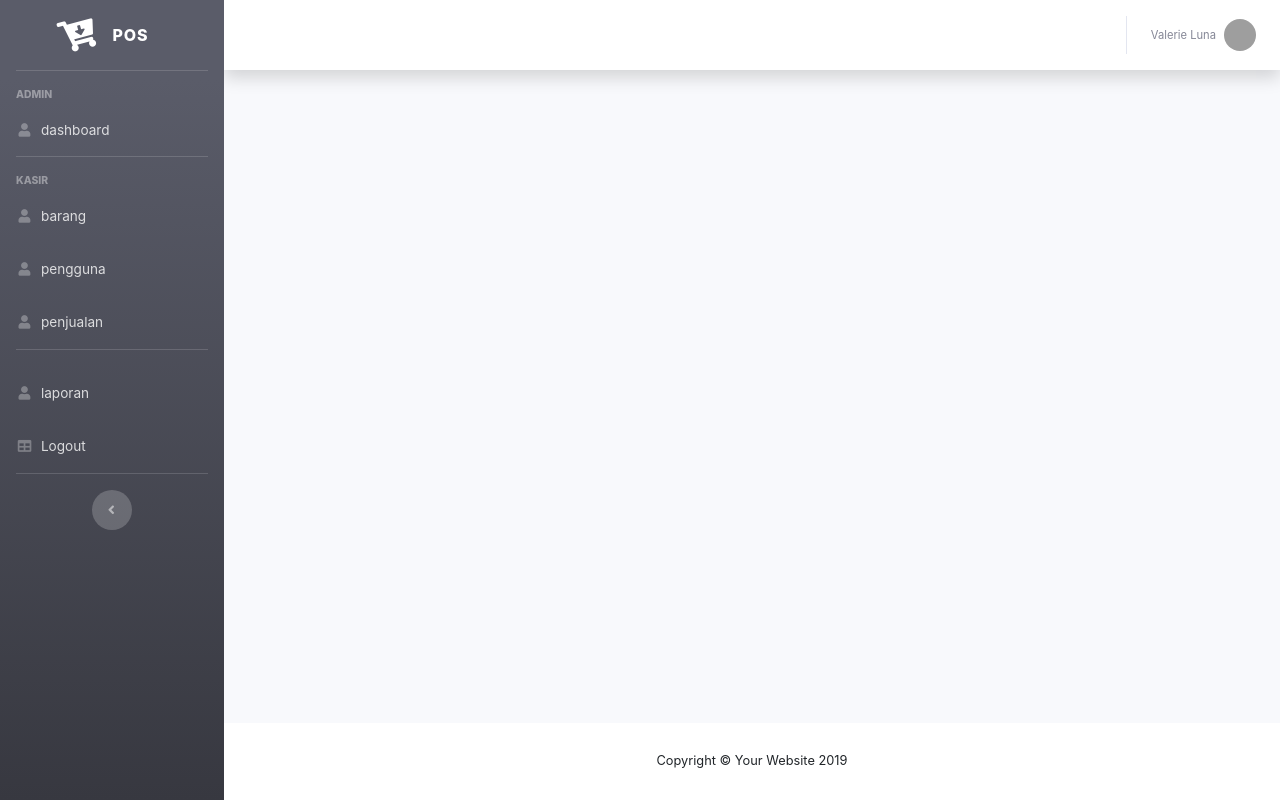
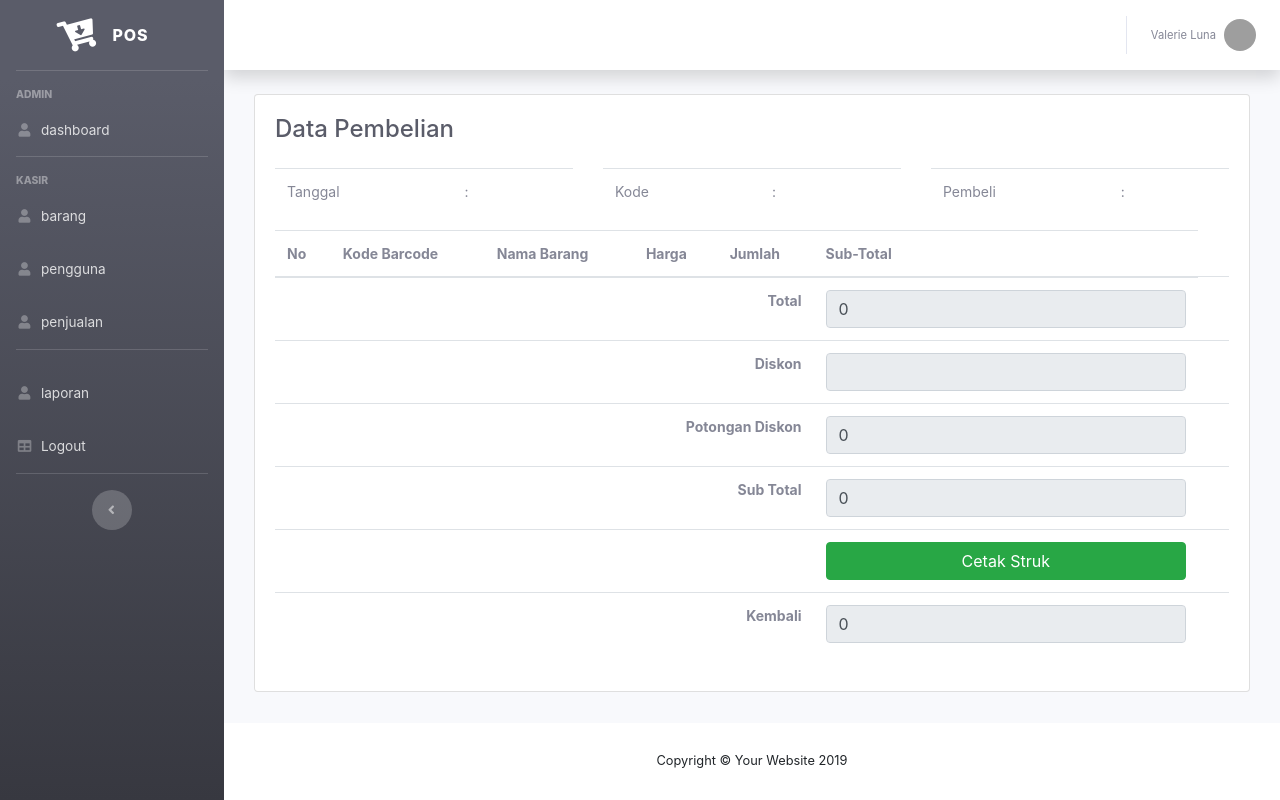
Before and after one commit to diky-satria/point-of-sale-native, a PHP site: page /index.php?halaman=pembelian in a window 1280 px wide. Run offline with PHP 8.4, Linux system fonts and the light colour scheme; the visitor is signed in with stand-in values (Sample User, id 1); data that the repository does not hold is empty; some libraries are stand-ins or nearby versions; grey boxes are pictures that could not be loaded.

Commit message:
membaut fitur halaman struk

```diff
--- a/footer.php
+++ b/footer.php
@@ -61,8 +61,8 @@
 		if(!isNaN(hasil)){
 			document.getElementById('kembali').value = hasil;
 		}
+	}
 
-	}
   </script>
 
 </body>
--- a/index.php
+++ b/index.php
@@ -223,6 +223,9 @@
                 if($_GET['halaman'] == 'hapusPembelian'){
                   include 'hapusPembelian.php';
                 }
+                if($_GET['halaman'] == 'pembelian'){
+                  include 'pembelian.php';
+                }
               }
 
              ?>
--- /dev/null
+++ b/pembelian.php
@@ -0,0 +1,140 @@
+<?php
+
+	$kode = $_GET['kodepj'];
+	$sql_pembelian = $koneksi->query("SELECT * FROM pembelian WHERE kode_penjualan = '$kode'");
+	$data = $sql_pembelian->fetch_assoc();
+	$kode_penjualan = $data['kode_penjualan'];
+
+ ?>
+<div class="container">
+
+	<div class="row">
+		<div class="col-md">
+			<div class="card bg-gray mb-3">
+				<div class="card-body">
+					<h4 class="mb-4 text-gray-800">Data Pembelian</h4>
+
+					<div class="row">
+						<div class="col-md-4">
+							<table class="table">
+								<tr>
+									<td>Tanggal</td>
+									<td>:</td>
+									<td><?php echo $data['tanggal_pembelian'] ?></td>
+								</tr>
+							</table>
+						</div>
+						<div class="col-md-4">
+							<table class="table">
+								<tr>
+									<td>Kode</td>
+									<td>:</td>
+									<td><?php echo $data['kode_penjualan'] ?></td>
+								</tr>
+							</table>
+						</div>
+						<div class="col-md-4">
+							<table class="table">
+								<tr>
+									<td>Pembeli</td>
+									<td>:</td>
+									<td><?php echo $data['pembeli'] ?></td>
+								</tr>
+							</table>
+						</div>
+					</div>
+					<div class="row">
+						<div class="col-md">
+							<table class="table">
+								<thead>
+									<tr>
+										<th>No</th>
+										<th>Kode Barcode</th>
+										<th>Nama Barang</th>
+										<th>Harga</th>
+										<th>Jumlah</th>
+										<th>Sub-Total</th>
+
+									</tr>
+								</thead>
+								<tbody>
+
+									<?php
+
+										$no=1;
+										$sql_penjualan = $koneksi->query("SELECT * FROM penjualan JOIN barang ON penjualan.kode_barcode=barang.kode_barcode WHERE penjualan.kode_penjualan = '$kode_penjualan'");
+										while($data2 = $sql_penjualan->fetch_assoc()){
+
+									 ?>
+
+									<tr>
+										<td><?php echo $no++ ?></td>
+										<td><?php echo $data2['kode_barcode'] ?></td>
+										<td><?php echo $data2['nama_barang'] ?></td>
+										<td><?php echo number_format($data2['harga']) ?></td>
+										<td><?php echo $data2['jumlah'] ?></td>
+										<td><?php echo number_format($data2['total']) ?></td>
+
+									</tr>
+
+									<?php } ?>
+
+									<form method="post">
+
+									<input type="hidden" name="kodekode" value=>
+									<tr>
+										<th colspan="5" style="text-align:right;">Total</th>
+										<td>
+											<input type="text" name="total" id="total" class="form-control" value="<?php echo number_format($data['total']) ?>" readonly>
+										</td>
+										<td></td>
+									</tr>
+									<tr>
+										<th colspan="5" style="text-align:right;">Diskon</th>
+										<td>
+											<input type="text" value="<?php echo $data['diskon'] ?>" name="diskon" class="form-control" readonly>
+										</td>
+										<td></td>
+									</tr>
+									<tr>
+										<th colspan="5" style="text-align:right;">Potongan Diskon</th>
+										<td>
+											<input type="text" value="<?php echo number_format($data['potongan_diskon']) ?>" name="p_diskon" class="form-control" readonly>
+										</td>
+										<td></td>
+									</tr>
+									<tr>
+										<th colspan="5" style="text-align:right;">Sub Total</th>
+										<td>
+											<input type="text" value="<?php echo number_format($data['subtotal']) ?>"   name="sub_total" id="sub_total" class="form-control" readonly>
+										</td>
+										<td></td>
+									</tr>
+
+									<tr>
+										<td colspan="5"></td>
+										<td>
+											<a href="laporan/cetak_struk.php?kode_penjualan=<?php echo $kode ?>" target="_blank" class="btn btn-block btn-success">Cetak Struk</a>
+										</td>
+										<td></td>
+									</tr>
+									<tr>
+										<th colspan="5" style="text-align:right;">Kembali</th>
+										<td>
+											<input type="text" id="kembali" name="kembali" class="form-control" value="<?php echo number_format($data['kembali']) ?>" readonly>
+										</td>
+										<td></td>
+									</tr>
+
+									</form>
+
+								</tbody>
+							</table>
+
+						</div>
+					</div>
+				</div>
+			</div>
+		</div>
+	</div>
+</div>
```
Also changed, not shown: penjualan.php (+15 -9 lines), laporan/cetak_struk.php (added).
